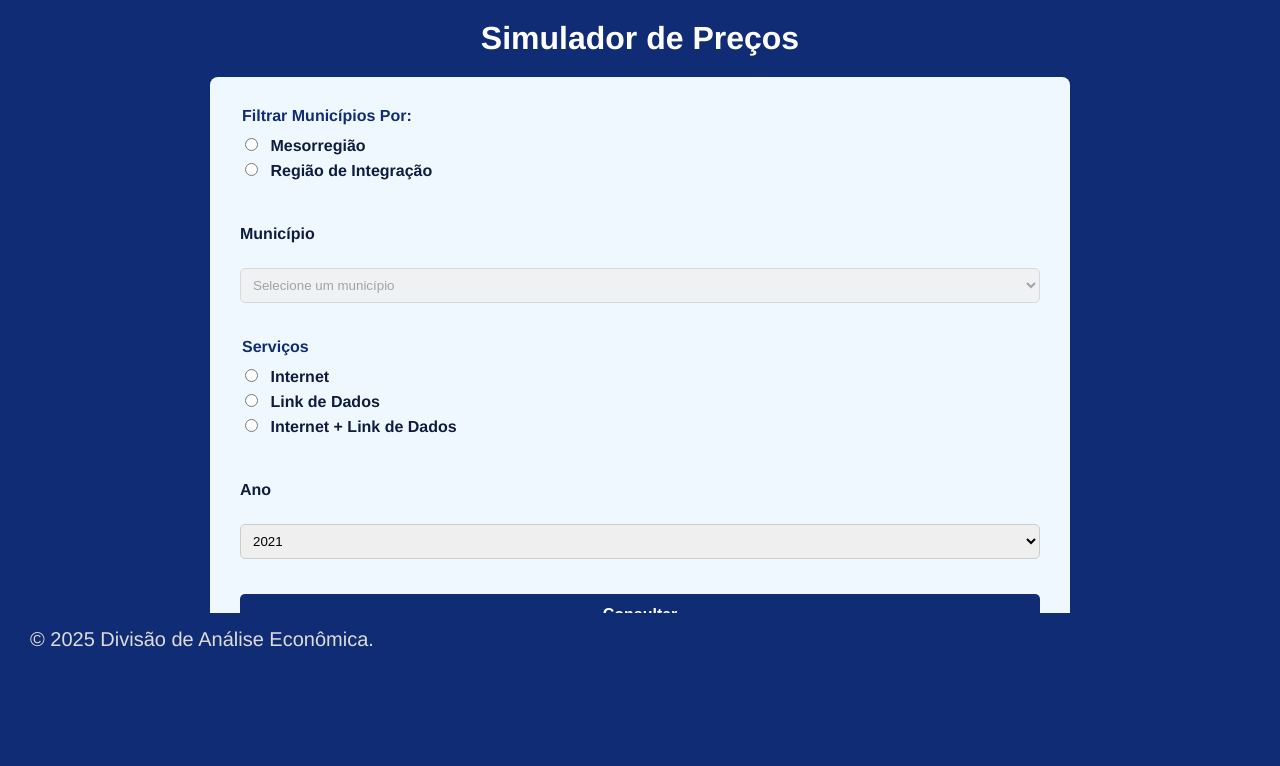
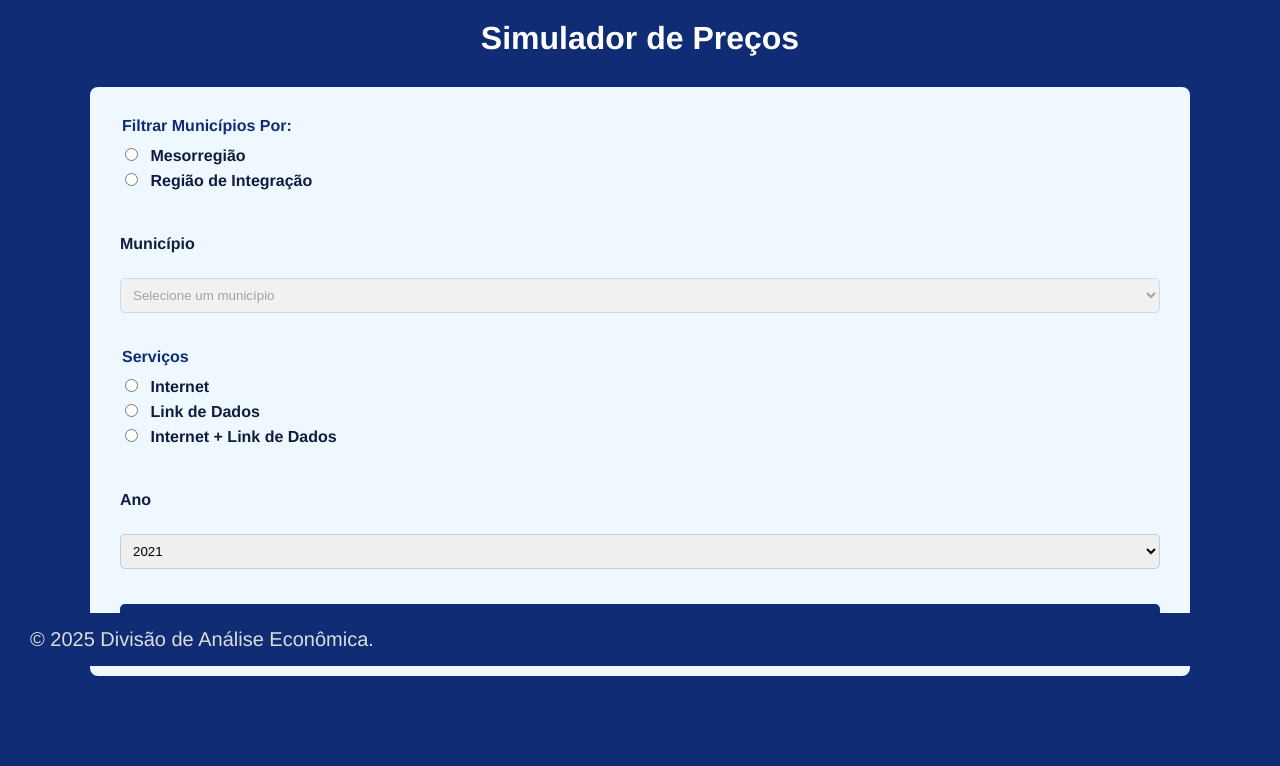
Before and after one commit to Lu4nL1ma/dae_systems, a Django app: page / in a window 1280 px wide. Shown: the part 134-900 px from the top of the page. Before the commit the page ends 781 px from the top, so only its background shows below. Run offline with Django 5.2, Linux system fonts and the light colour scheme; data comes from the database, SQL or seed files in the repository; parts of the project's set-up code (start-up, migrations or seed data) failed here and were passed over.

Commit message:
Update style.css

```diff
--- a/dae_sys/dae_web_sys/static/css/style.css
+++ b/dae_sys/dae_web_sys/static/css/style.css
@@ -191,14 +191,18 @@ input[type="checkbox"] {
   margin-right: 8px;
 }
 
-#tabela de resultado
-
-.results-container {
+/* Estilo para a página de exibição dos resultados */
+.container {
   background-color: aliceblue;
   max-width: 1100px;
   margin: 30px auto;
   padding: 30px;
   border-radius: 8px;
+  display: flex;
+  flex-direction: column;
+  gap: 20px;
+  box-sizing: border-box;
+  height: auto;
 }
 
 .table {
```
Lines whose indentation alone changed are shown as unchanged.
